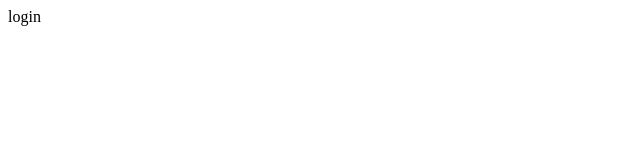
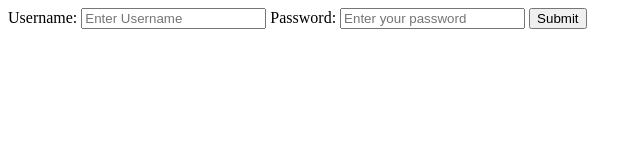
Before and after one commit to SimonOkello/AndelaGitPractical, a plain HTML site: page login.html in a window 1280 px wide. Shown: the whole page, without its empty margins (0-642 px from the left). Drawn offline with Linux system fonts and the light colour scheme.

Commit message:
modified login.html

```diff
--- a/login.html
+++ b/login.html
@@ -1 +1,7 @@
-login
+<body>
+    <form action="login.html">
+        Username: <input type="text" name="username" placeholder="Enter Username">
+        Password: <input type="password" name="password" placeholder="Enter your password">
+        <input type="submit" name="submit" value="Submit">
+    </form>
+</body>
```
